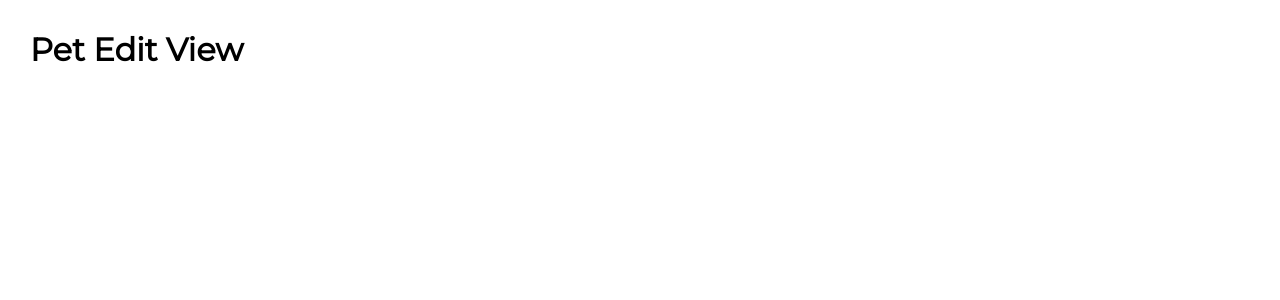
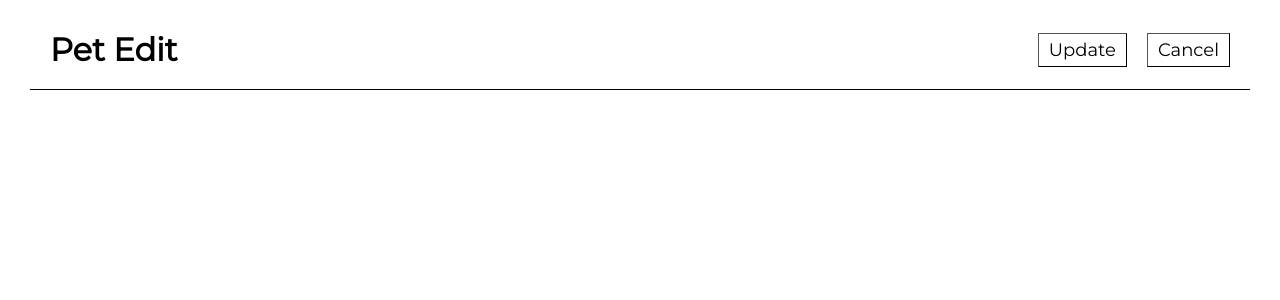
Before and after one commit to giochagelishvili/Petsola, a Vue app: page /edit in a window 1280 px wide. Shown: the top 300 px of the page. Built offline with nearby package versions, Linux system fonts and the light colour scheme.

Commit message:
create pet edit header

```diff
--- /dev/null
+++ b/src/components/PetEditHeader.vue
@@ -0,0 +1,27 @@
+<template>
+  <h1>Pet Edit</h1>
+
+  <div>
+    <ButtonComponent form="petEditForm" text="Update" />
+    <RouterLink to="/">
+      <ButtonComponent text="Cancel" />
+    </RouterLink>
+  </div>
+</template>
+
+<script>
+import ButtonComponent from './ButtonComponent.vue'
+
+export default {
+  name: 'PetEditHeader',
+  components: { ButtonComponent }
+}
+</script>
+
+<style scoped>
+div {
+  display: flex;
+  align-items: center;
+  gap: 20px;
+}
+</style>
--- a/src/views/PetEditView.vue
+++ b/src/views/PetEditView.vue
@@ -1,9 +1,20 @@
 <template>
-  <h1>Pet Edit View</h1>
+  <header>
+    <PetEditHeader />
+  </header>
+  <main></main>
 </template>
 
 <script>
+import PetEditHeader from '../components/PetEditHeader.vue'
 export default {
-  name: 'PetEditVue'
+  name: 'PetEditVue',
+  components: { PetEditHeader },
+  data() {
+    return {
+      petId: this.$route.query.id
+    }
+  },
+  methods: {}
 }
 </script>
```
